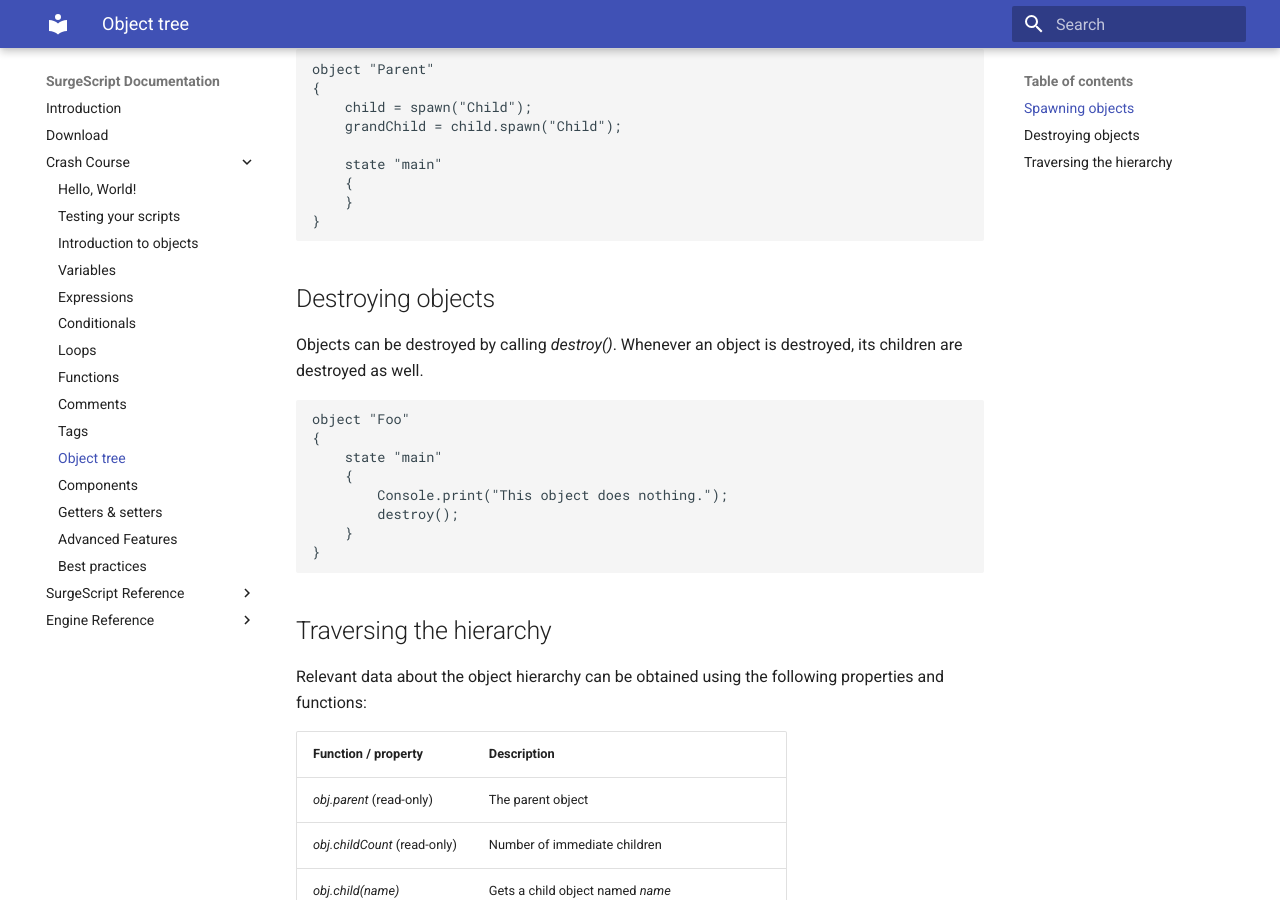
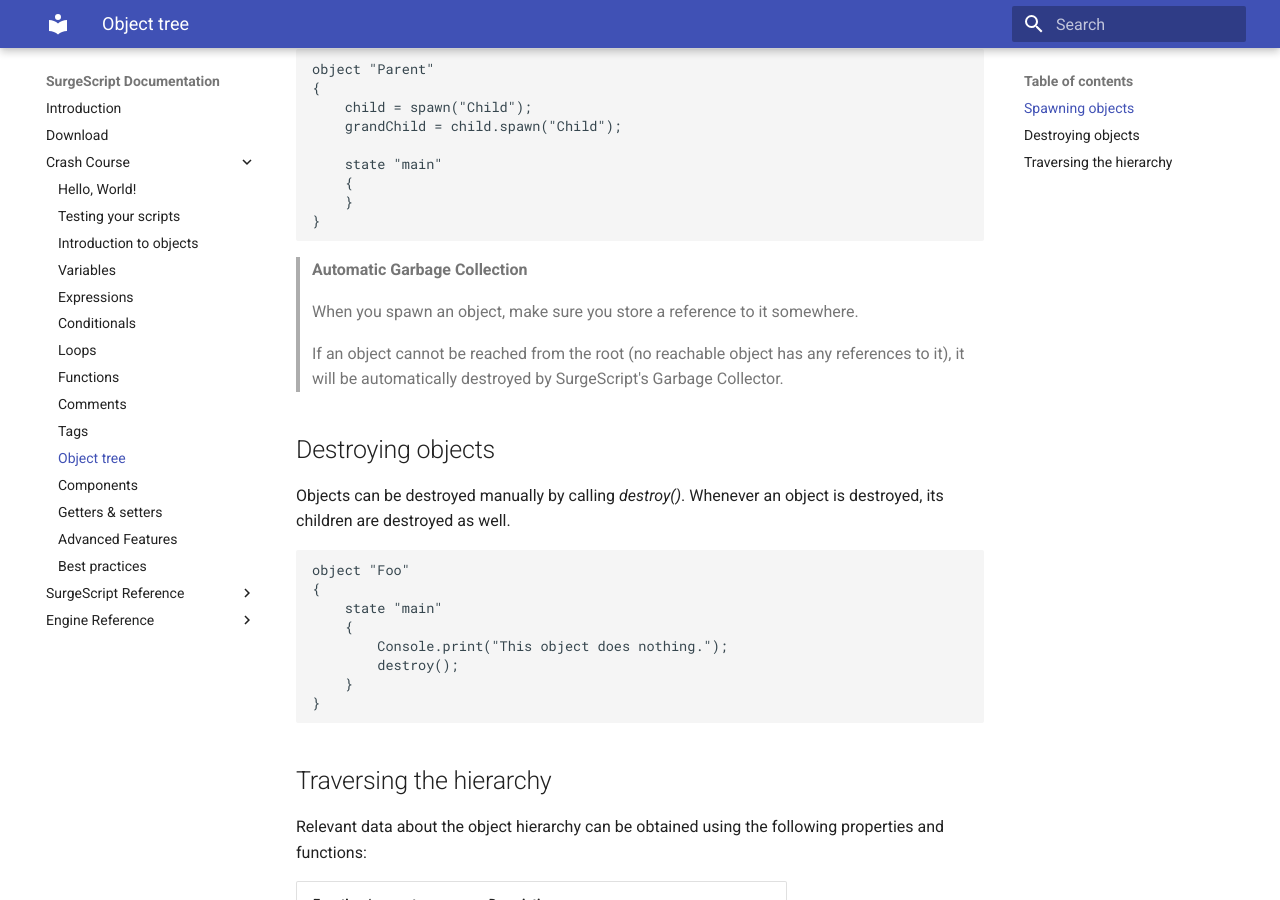
Before and after one commit to alemart/surgescript, an MkDocs documentation site: the page built from docs/tutorials/object_tree.md, in a window 1280 px wide and 900 px high, scrolled down 1190 px. Built offline with MkDocs 1.6.1 and Material for MkDocs 9.7.7, drawn with Linux system fonts in a browser that asks for light colours; old or Windows-style settings are respelled for this version of MkDocs.

Commit message:
Included a note about automatic garbage collection>

````diff
--- a/docs/tutorials/object_tree.md
+++ b/docs/tutorials/object_tree.md
@@ -48,10 +48,18 @@ object "Parent"
 }
 ```
 
+> **Automatic Garbage Collection**
+>
+> When you spawn an object, make sure you store a reference to it somewhere.
+>
+> If an object cannot be reached from the root (no reachable object has any references to it), it will be automatically destroyed by SurgeScript's Garbage Collector.
+
+
+
 Destroying objects
 ------------------
 
-Objects can be destroyed by calling *destroy()*. Whenever an object is destroyed, its children are destroyed as well.
+Objects can be destroyed manually by calling *destroy()*. Whenever an object is destroyed, its children are destroyed as well.
 
 ```
 object "Foo"
````
